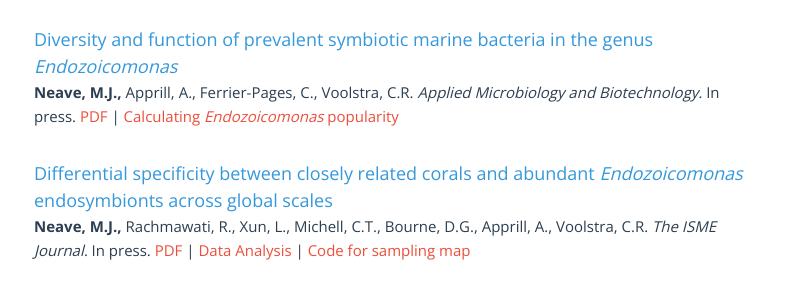
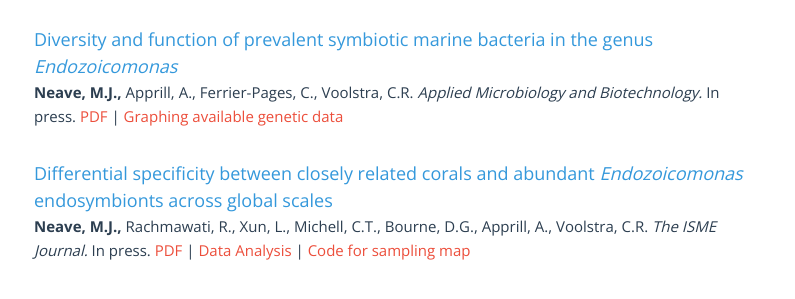
Before and after one commit to neavemj/neavemj.github.io, a Jekyll site: the page built from publications.html, in a window 1280 px wide. Shown: the part 240-539 px from the top of the page, without its empty margins (241-1036 px from the left). Built offline with Jekyll 4.4.1, drawn with Linux system fonts in a browser that asks for light colours; nearby versions of some CDN libraries; comment, search, counter and statistics services are not loaded.

Commit message:
minor formatting

```diff
--- a/publications.html
+++ b/publications.html
@@ -10,7 +10,7 @@ layout: default
 	  <p><b>Neave, M.J.,</b> Apprill, A., Ferrier-Pages, C., Voolstra, C.R. <i>Applied Microbiology and Biotechnology.</i> In press.
 	  <a id="pdf-pubs" href=/pdfs/Neave_et_al-2016-Applied_Microbiology_and_Biotechnology.pdf>PDF</a>
 	  |
-	  <a id="code-link" href="/posts/endosNCBI">Calculating <i>Endozoicomonas</i> popularity</a>
+	  <a id="code-link" href="/posts/endosNCBI">Graphing available genetic data</a>
 	  </p>
 
       <br>
```
